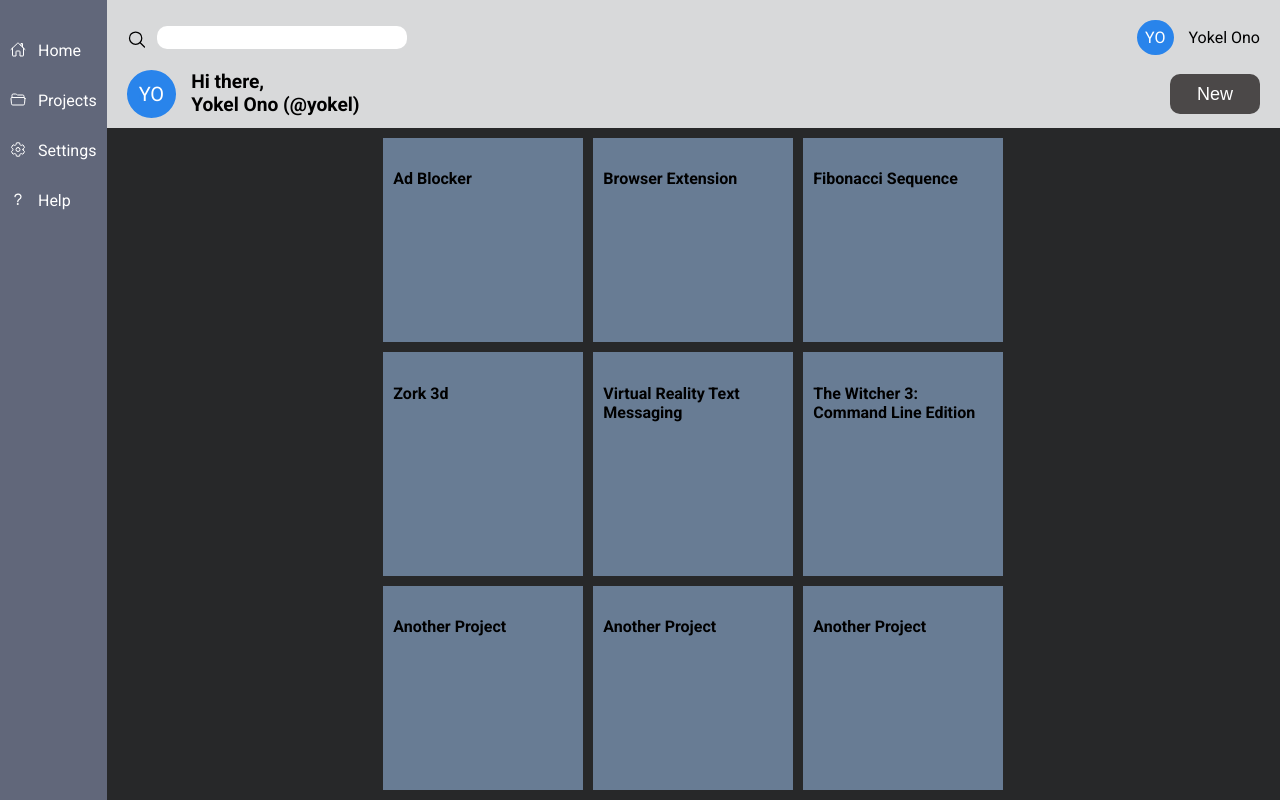
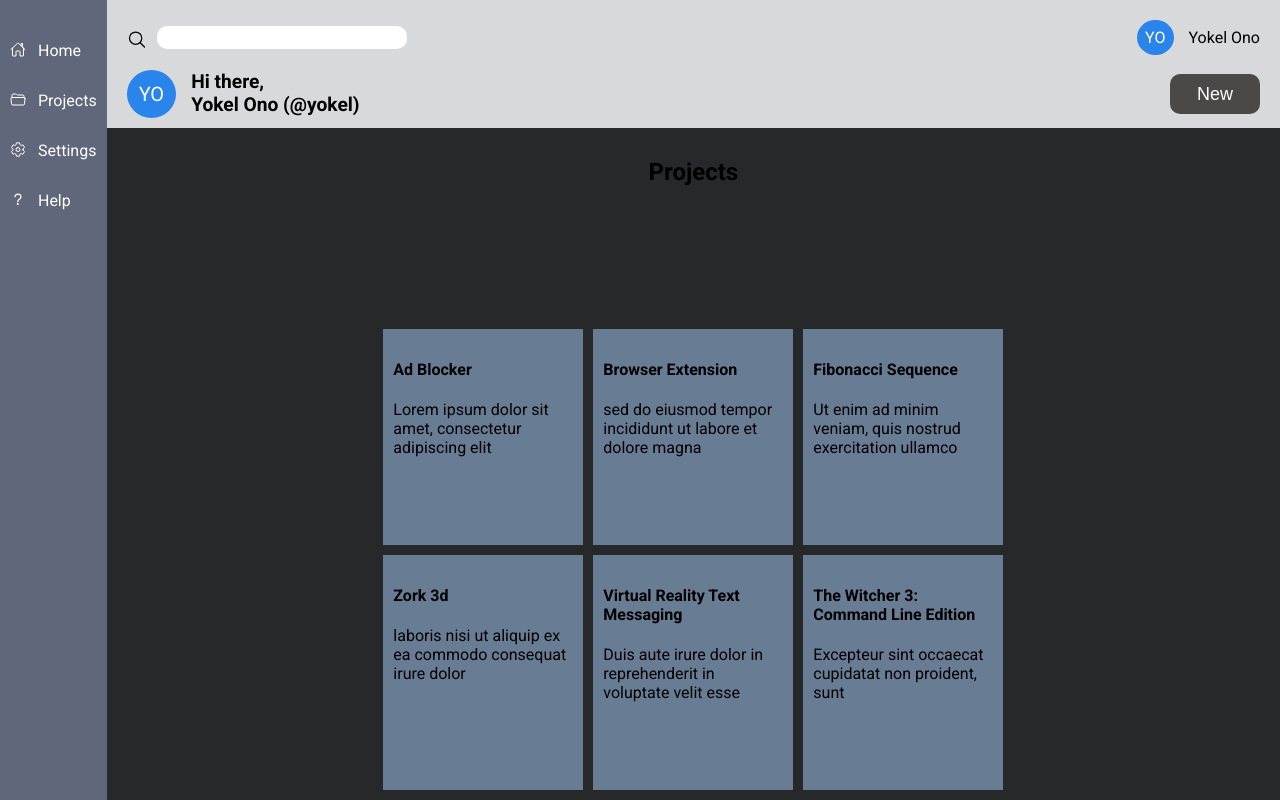
Before and after one commit to Leo-U/admin-dashboard-project, a plain HTML site: page index.html in a window 1280 px wide. Drawn offline with nearby package versions, Linux system fonts and the light colour scheme.

Commit message:
Modify index.html

```diff
--- a/index.html
+++ b/index.html
@@ -46,34 +46,34 @@
       </div>
     </div>
     <div id="main-content-wrapper">
+      <h2>Projects</h3>
       <div id="main-content">
 
         <div class="card card1">
           <h4>Ad Blocker</h4>
+          <p>Lorem ipsum dolor sit amet, consectetur adipiscing elit</p>
         </div>
         <div class="card card2">
           <h4>Browser Extension</h4>
+          <p>sed do eiusmod tempor incididunt ut labore et dolore magna</p>
         </div>
         <div class="card card3">
           <h4>Fibonacci Sequence</h4>
+          <p>Ut enim ad minim veniam, quis nostrud exercitation ullamco</p>
         </div>
         <div class="card card4">
           <h4>Zork 3d</h4>
+          <p>laboris nisi ut aliquip ex ea commodo consequat irure dolor</p>
         </div>
         <div class="card card5">
           <h4>Virtual Reality Text Messaging </h4>
+          <p>Duis aute irure dolor in reprehenderit in voluptate velit esse</p>
         </div>
         <div class="card card6">
           <h4>The Witcher 3: Command Line Edition</h4>
+          <p>Excepteur sint occaecat cupidatat non proident, sunt</p>
         </div>
-        <div class="card card7">
-          <h4>Another Project</h4>
-        </div>
-        <div class="card card8">
-          <h4>Another Project</h4>
-        </div>
-        <div class="card card9">
-          <h4>Another Project</h4>
+
         </div>
       </div>
     </div>
```
